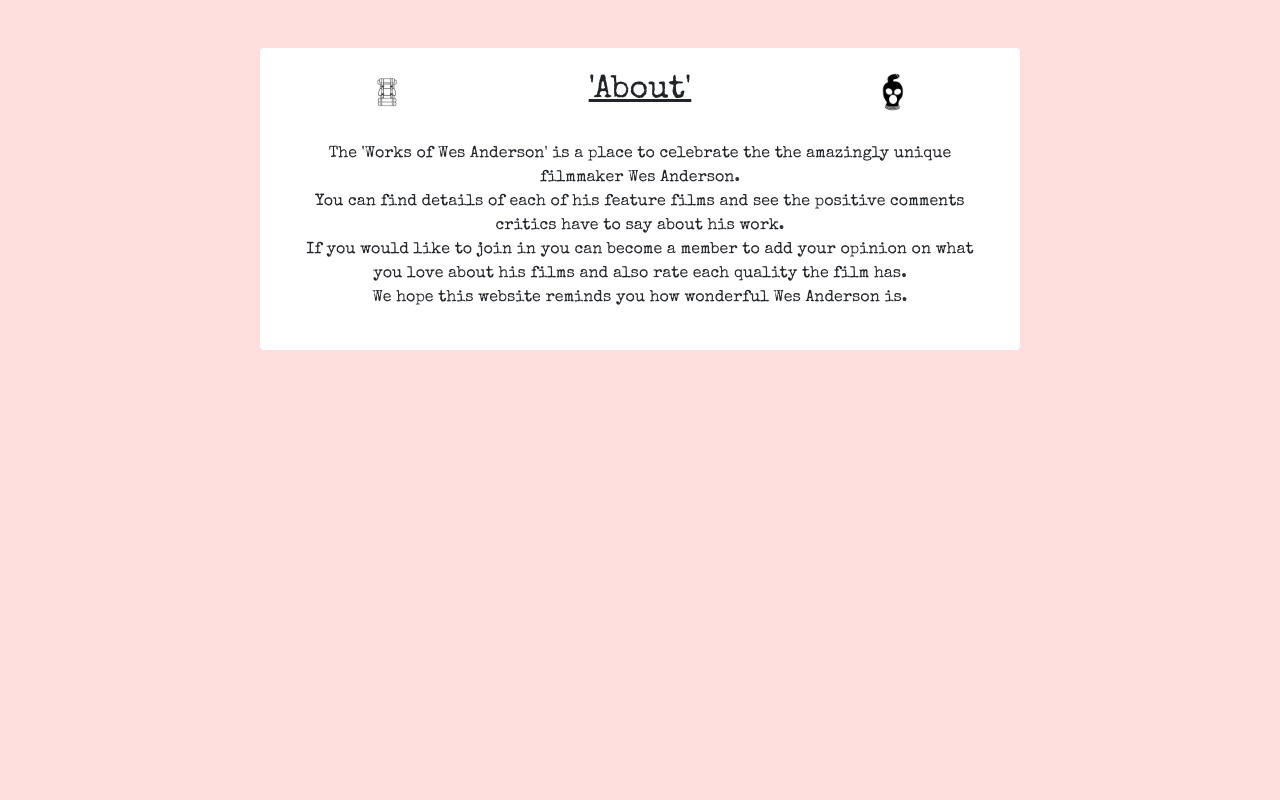
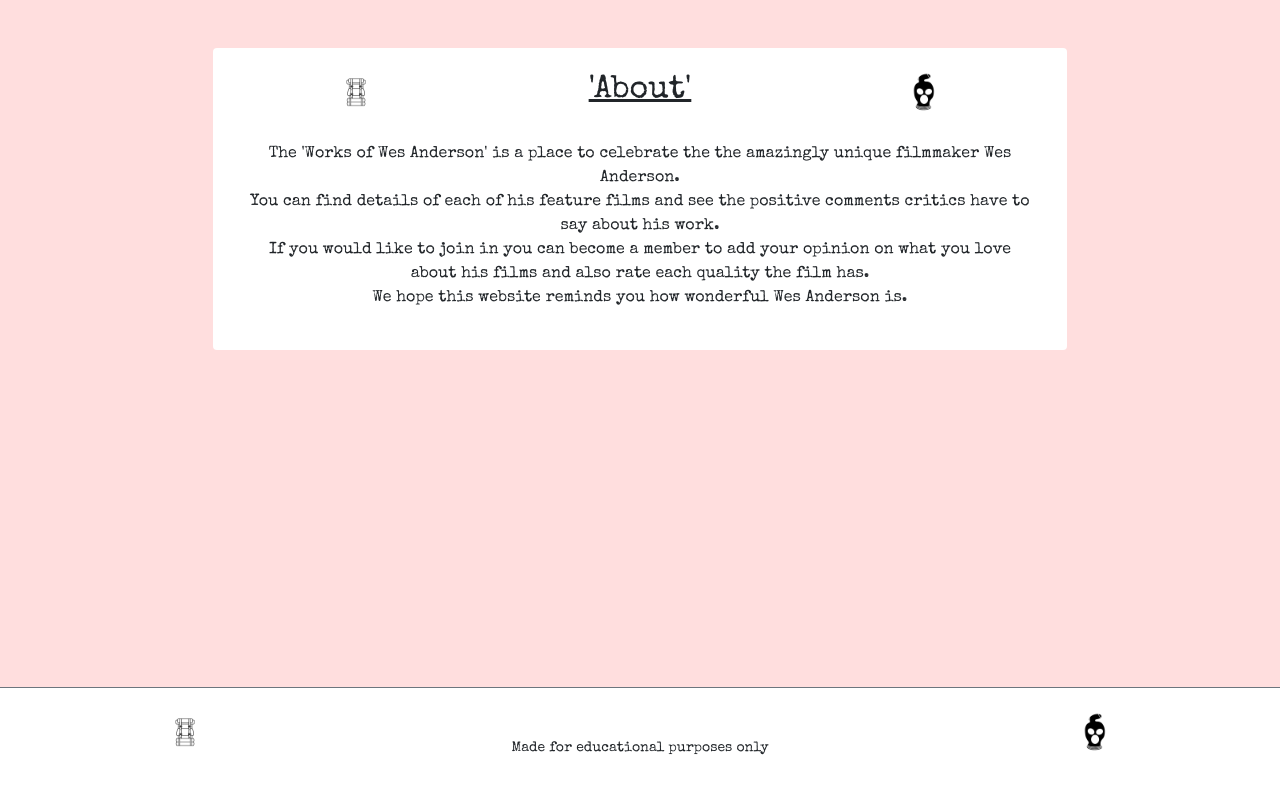
Before and after one commit to DavidDock/works-of-wes-anderson, a Django app: page / in a window 1280 px wide. Run offline with Django 3.2, Linux system fonts and the light colour scheme.

Commit message:
add footer to base template

```diff
--- a/static/css/style.css
+++ b/static/css/style.css
@@ -7,6 +7,9 @@
     text-align: center;
 }
 
+body {
+    height: 100vh;
+}
 
 /* Colors */
 .main-bg {
@@ -18,3 +21,13 @@
     width: 2.5rem;
     height: fit-content;
 }
+
+.icon-nav {
+    width: 2rem;
+    height: fit-content;
+}
+
+.icon-logo {
+    width: 4rem;
+    height: fit-content;
+}
--- a/templates/base.html
+++ b/templates/base.html
@@ -2,45 +2,59 @@
 
 <!DOCTYPE html>
 <html lang="en">
-
-<head>
+  <head>
     <title>Works Of Wes Anderson - {% block title %}{% endblock title %}</title>
     <!-- Meta tags -->
-    <meta charset="UTF-8">
-    <meta http-equiv="X-UA-Compatible" content="IE=edge">
-    <meta name="viewport" content="width=device-width, initial-scale=1.0">
-    <meta name="description" content="An appreciation site for Wes Anderson films">
-    <meta name="keywords" content="wes anderson, films, movies">
+    <meta charset="UTF-8" />
+    <meta http-equiv="X-UA-Compatible" content="IE=edge" />
+    <meta name="viewport" content="width=device-width, initial-scale=1.0" />
+    <meta
+      name="description"
+      content="An appreciation site for Wes Anderson films"
+    />
+    <meta name="keywords" content="wes anderson, films, movies" />
 
     <!-- Google fonts -->
-    <link rel="preconnect" href="https://fonts.googleapis.com">
-    <link rel="preconnect" href="https://fonts.gstatic.com" crossorigin>
-    <link href="https://fonts.googleapis.com/css2?family=Special+Elite&display=swap" rel="stylesheet">
+    <link rel="preconnect" href="https://fonts.googleapis.com" />
+    <link rel="preconnect" href="https://fonts.gstatic.com" crossorigin />
+    <link
+      href="https://fonts.googleapis.com/css2?family=Special+Elite&display=swap"
+      rel="stylesheet"
+    />
 
     <!-- Bootstrap 5 -->
-    <link href="https://cdn.jsdelivr.net/npm/bootstrap@5.0.2/dist/css/bootstrap.min.css" rel="stylesheet"
-        integrity="sha384-EVSTQN3/azprG1Anm3QDgpJLIm9Nao0Yz1ztcQTwFspd3yD65VohhpuuCOmLASjC" crossorigin="anonymous">
-    <script src="https://cdn.jsdelivr.net/npm/bootstrap@5.0.2/dist/js/bootstrap.bundle.min.js"
-        integrity="sha384-MrcW6ZMFYlzcLA8Nl+NtUVF0sA7MsXsP1UyJoMp4YLEuNSfAP+JcXn/tWtIaxVXM"
-        crossorigin="anonymous"></script>
+    <link
+      href="https://cdn.jsdelivr.net/npm/bootstrap@5.0.2/dist/css/bootstrap.min.css"
+      rel="stylesheet"
+      integrity="sha384-EVSTQN3/azprG1Anm3QDgpJLIm9Nao0Yz1ztcQTwFspd3yD65VohhpuuCOmLASjC"
+      crossorigin="anonymous"
+    />
+    <script
+      src="https://cdn.jsdelivr.net/npm/bootstrap@5.0.2/dist/js/bootstrap.bundle.min.js"
+      integrity="sha384-MrcW6ZMFYlzcLA8Nl+NtUVF0sA7MsXsP1UyJoMp4YLEuNSfAP+JcXn/tWtIaxVXM"
+      crossorigin="anonymous"
+    ></script>
 
     <!-- css stylesheet -->
-    <link rel="stylesheet" href="{% static 'css/style.css' %}">
-</head>
+    <link rel="stylesheet" href="{% static 'css/style.css' %}" />
+  </head>
 
-<body class="main-bg">
+  <body class="d-flex flex-column main-bg">
     <!-- Nav -->
 
     <!-- Main Content -->
-    <main class="container">
-        {% block content %}
-        {% endblock content %}
-    </main>
+    <main class="container-fluid">{% block content %} {% endblock content %}</main>
 
     <!-- Footer -->
+    <footer class="container-fluid d-flex bg-white justify-content-around border-top border-secondary py-4 mt-auto">
+        <img class="icon" src="{% static 'images/backpack.png' %}" alt="A small icon from Moonrise Kingdom">
+        <p class="mt-4"><small>Made for educational purposes only</small>
+        </p>
+        <img class="icon" src="{% static 'images/bandit.png' %}" alt="A small icon from Fantastic Mr Fox">
+    </footer>
 
-    {% block script %}
+    {% block script %} {% load static %}
+    <script src="{% static 'js/script.js' %}"></script>
     {% endblock script %}
-</body>
-
+  </body>
 </html>
--- a/templates/home.html
+++ b/templates/home.html
@@ -10,9 +10,9 @@
     <section class="col-8 mx-auto bg-white rounded pt-4">
         <!-- Heading -->
         <div class="d-flex justify-content-around">
-            <img class="icon mx-2" src="{% static 'images/backpack.png' %}" alt="A small icon from a Wes Anderson film">
+            <img class="icon mx-2" src="{% static 'images/backpack.png' %}" alt="A small icon from Moonrise Kingdom film">
             <h2 class="text-decoration-underline">'About'</h2>
-            <img class="icon mx-2" src="{% static 'images/bandit.png' %}" alt="A small icon from a Wes Anderson film">
+            <img class="icon mx-2" src="{% static 'images/bandit.png' %}" alt="A small icon from Fantastic Mr Fox film">
         </div>
         <!-- Content -->
         <p class="p-4">The 'Works of Wes Anderson' is a place to celebrate the
```
